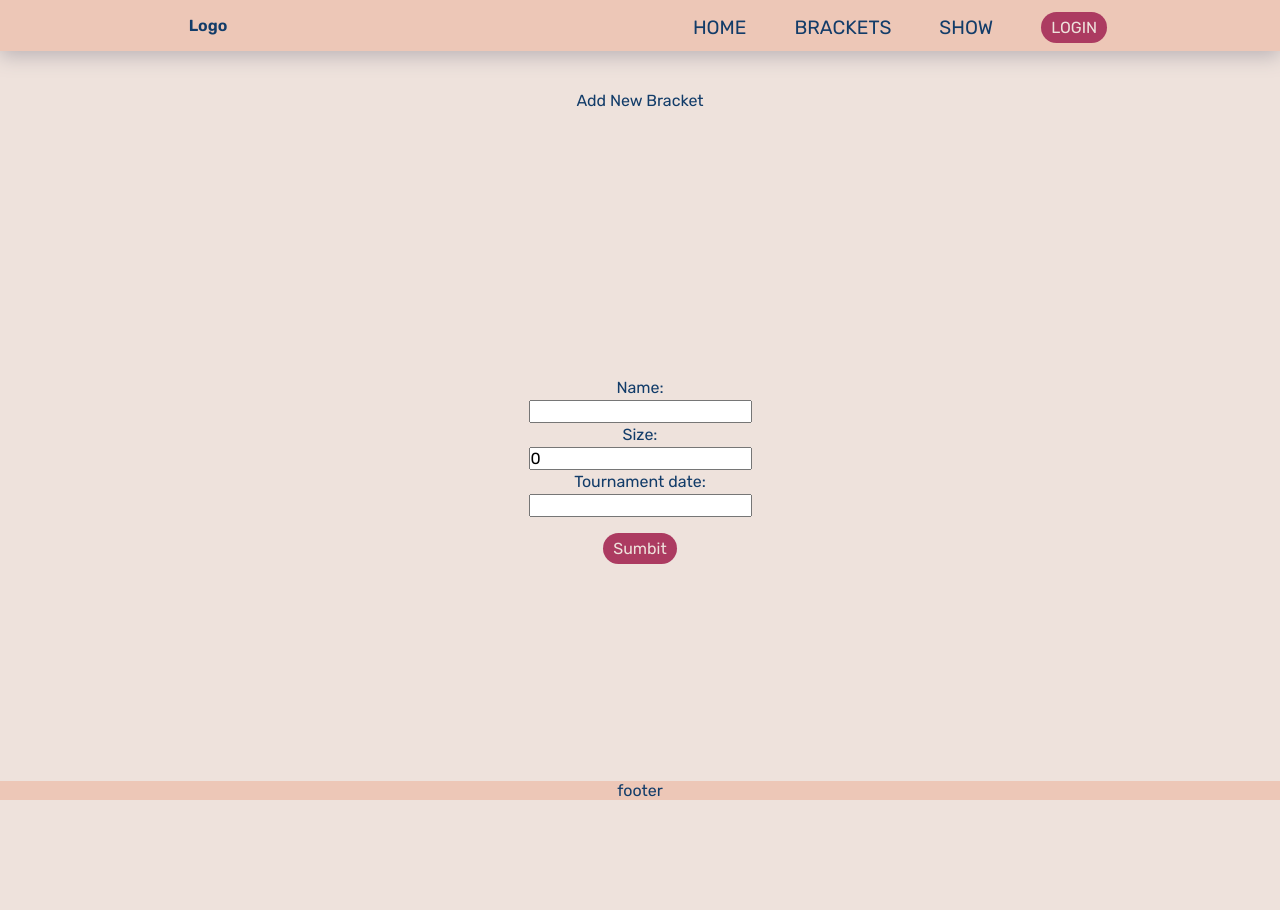
After one commit to Tibolt/chess_website, a Django app: page /brackets/add in a window 1280 px wide. The commit adds this page. Run offline with Django 4.2, Linux system fonts and the light colour scheme.

Commit message:
added: create new bracket view

```diff
--- /dev/null
+++ b/tournaments/forms.py
@@ -0,0 +1,14 @@
+from django import forms
+from django.forms import ModelForm
+from .models import Bracket, Player
+
+
+class BracketForm(ModelForm):
+    class Meta:
+        model = Bracket
+        fields = ('name', 'size', 'date')
+        widgets = {
+            'name': forms.TextInput(attrs={'class': 'form-element'}),
+            'size': forms.NumberInput(attrs={'class': 'form-element'}),
+            'date': forms.DateInput(attrs={'class': 'form-element'}),
+        }
--- a/tournaments/static/style.css
+++ b/tournaments/static/style.css
@@ -265,9 +265,45 @@ section {
 	text-align: center;
 }
 
+.center {
+	display: grid;
+	place-items: center;
+	align-content: center;
+	margin-top: 5vh;
+}
+
+.spacer {
+	padding-top: 51px;
+}
+
 table, th, td {
   border: 1px solid black;
 }
 td {
 	padding: 10px 10px;
 }
+
+form {
+	display: grid;
+	place-items: center;
+	align-content: center;
+	margin-top: -10vh;
+}
+
+form p label, input {
+	display: flex;
+	flex-direction:column;
+}
+
+form p label {
+	text-align:center;
+	line-height: 150%;
+}
+
+.btn-form {
+	margin-top: 2vh;
+}
+
+.form-element {
+	width: 100%
+}
--- /dev/null
+++ b/tournaments/templates/tournaments/add_bracket.html
@@ -0,0 +1,19 @@
+{% extends 'tournaments/base.html' %}
+{% block content %}
+
+<div class="center">
+	<h1>Add New Bracket</h1>
+</div>
+<section>
+	{% if submitted %}
+	<p>Your bracket was created!</p>
+	{% else %}
+	<form action="" method=POST>
+		{% csrf_token %}
+		{{form.as_p}}
+		<button type="submit" class="btn-form" >Sumbit</button>
+	</form>
+	{% endif %}
+</section>
+
+{% endblock content %}
--- a/tournaments/templates/tournaments/base.html
+++ b/tournaments/templates/tournaments/base.html
@@ -26,6 +26,7 @@
 			<span></span>
 		</label>
 	</header>
+	<div class="spacer"></div>
 	{% block content %}
 
 	{% endblock content %}
--- a/tournaments/templates/tournaments/brackets_list.html
+++ b/tournaments/templates/tournaments/brackets_list.html
@@ -26,6 +26,7 @@
 			{% endif %}
 		</tbody>
 	</table>
+	<a  class="button btn-form" href="{% url 'tournaments:add_bracket' %}">Add</a>
 </section>
 
 {% endblock content %}
--- a/tournaments/urls.py
+++ b/tournaments/urls.py
@@ -7,4 +7,5 @@ urlpatterns = [
     path('brackets/', views.brackets_list, name='brackets'),
     # /brackets/table/1
     path('brackets/table/<int:id>', views.bracket, name='bracket'),
+    path('brackets/add', views.add_bracket, name='add_bracket')
 ]
--- a/tournaments/views.py
+++ b/tournaments/views.py
@@ -1,7 +1,8 @@
 from django.shortcuts import render, get_object_or_404
-from django.http import HttpResponse
+from django.http import HttpResponseRedirect
 
 from .models import Bracket, Player
+from .forms import BracketForm
 # Create your views here.
 
 
@@ -22,3 +23,18 @@ def bracket(response, id):
         'players': players,
     }
     return render(response, 'tournaments/bracket.html', context)
+
+
+def add_bracket(response):
+    submitted = False
+    if response.method == 'POST':
+        form = BracketForm(response.POST)
+        if form.is_valid():
+            form.save()
+            return HttpResponseRedirect('/brackets/add?submitted=True')
+    else:
+        form = BracketForm
+        if 'submitted' in response.GET:
+            submitted = True
+    context = {'form': form, 'submitted': submitted}
+    return render(response, 'tournaments/add_bracket.html', context)
```
